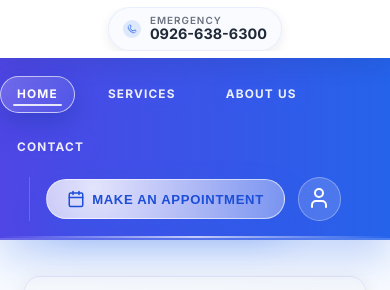
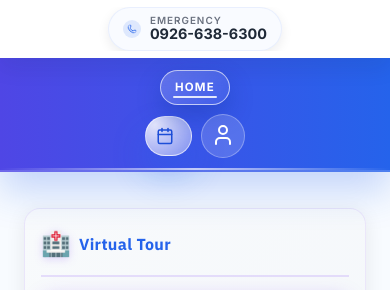
Before and after one commit to Aerial05/PrimeTest, a React (Vite) app in the folder CapsIco/: page / in a window 390 px wide. Shown: the top 290 px of the page. Built offline with nearby package versions, Linux system fonts and the light colour scheme; no server answers; the database is empty.

Commit message:
Implement responsive design adjustments for navbar with progressive zoom levels

```diff
--- a/CapsIco/src/components/user/navBar/NavBar.module.css
+++ b/CapsIco/src/components/user/navBar/NavBar.module.css
@@ -335,46 +335,83 @@
   color: var(--primary-dark);
 }
 
+/* Progressive zoom/responsive breakpoints */
+
+/* Level 1: Moderate zoom - hide username text, reduce button text */
+@media (max-width: 1400px) {
+  .usernameText { display: none; }
+  .btnAppointment { font-size: 0.78rem; padding: 0.58rem 1.1rem; }
+  .btnFeedback { font-size: 0.74rem; padding: 0.48rem 0.8rem; }
+  .btnAdmin { font-size: 0.76rem; padding: 0.56rem 0.98rem; }
+}
+
+/* Level 2: Higher zoom - hide "ABOUT US" link */
+@media (max-width: 1200px) {
+  .navLink:nth-child(3) { display: none; } /* ABOUT US */
+  .container { gap: 1rem; }
+  .left { gap: 0.85rem; }
+  .right { gap: 0.7rem; }
+}
+
+/* Level 3: Significant zoom - stack layout, hide "CONTACT" */
 @media (max-width: 1024px) {
+  .navLink:nth-child(4) { display: none; } /* CONTACT */
   .container {
     grid-template-columns: 1fr;
     row-gap: 0.75rem;
     justify-items: center;
     padding-right: var(--header-padding-inline);
   }
-
-  .navigation {
+  .left {
     justify-content: center;
-  }
-}
-
-/* Tweak for medium widths where links + actions can get tight */
-@media (max-width: 1280px) and (min-width: 1025px) {
-  .container {
-    grid-template-columns: 1fr;
-    row-gap: 0.6rem;
-    justify-items: center;
   }
   .right {
     justify-content: center;
     border-left: 0;
     padding-left: 0;
-    gap: 0.6rem;
   }
-  .btnAppointment { padding: 0.56rem 1rem; font-size: 0.8rem; }
-  .btnAdmin { padding: 0.54rem 0.95rem; font-size: 0.78rem; }
-  .usernameText { display: none; }
 }
 
+/* Level 4: Heavy zoom - shorten button text, icon-only where possible */
+@media (max-width: 900px) {
+  .btnAppointment { font-size: 0.75rem; padding: 0.54rem 0.95rem; }
+  .btnFeedback { font-size: 0.72rem; padding: 0.46rem 0.75rem; gap: 0.35rem; }
+  .btnAdmin { font-size: 0.74rem; padding: 0.52rem 0.9rem; gap: 0.4rem; }
+  .navLink { font-size: 0.72rem; padding: 0.45rem 0.9rem; }
+}
+
+/* Level 5: Extreme zoom - hide feedback button text, show only icons */
+@media (max-width: 800px) {
+  .btnFeedback span:not(.feedbackCount) { display: none; } /* Hide "Give Feedback" text */
+  .btnAppointment {
+    font-size: 0; /* Hide text */
+    padding: 0.6rem;
+    width: auto;
+  }
+  .btnAppointment svg { margin: 0; } /* Center icon */
+  .btnAdmin span { display: none; } /* Hide "ADMIN" text, show icon only */
+  .btnAdmin { padding: 0.58rem; }
+}
+
+/* Level 6: Very tight - hide "SERVICES" link, keep only HOME */
+@media (max-width: 700px) {
+  .navLink:nth-child(2) { display: none; } /* SERVICES */
+  .left { gap: 0.6rem; }
+  .right { gap: 0.6rem; }
+}
+
+/* Mobile fallback */
 @media (max-width: 640px) {
   .nav {
     position: relative;
     top: 0;
     border-radius: 0;
+    padding: 0.75rem 0;
   }
-
-  .btnAppointment {
-    width: 100%;
-    justify-content: center;
+  .container {
+    padding: 0 0.75rem;
+    gap: 0.6rem;
   }
+  .left { flex-wrap: wrap; justify-content: center; }
+  .right { flex-wrap: wrap; }
 }
```
